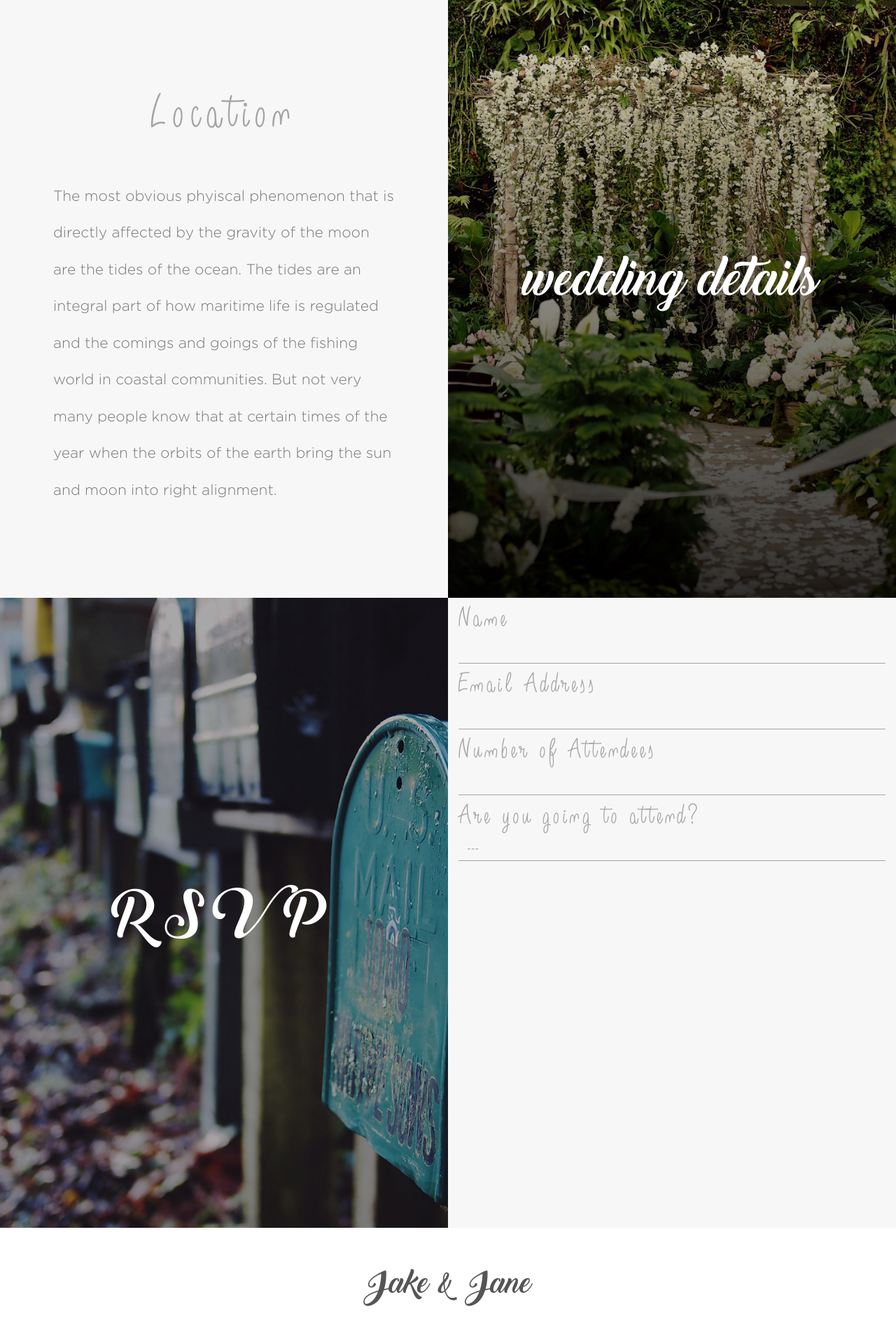
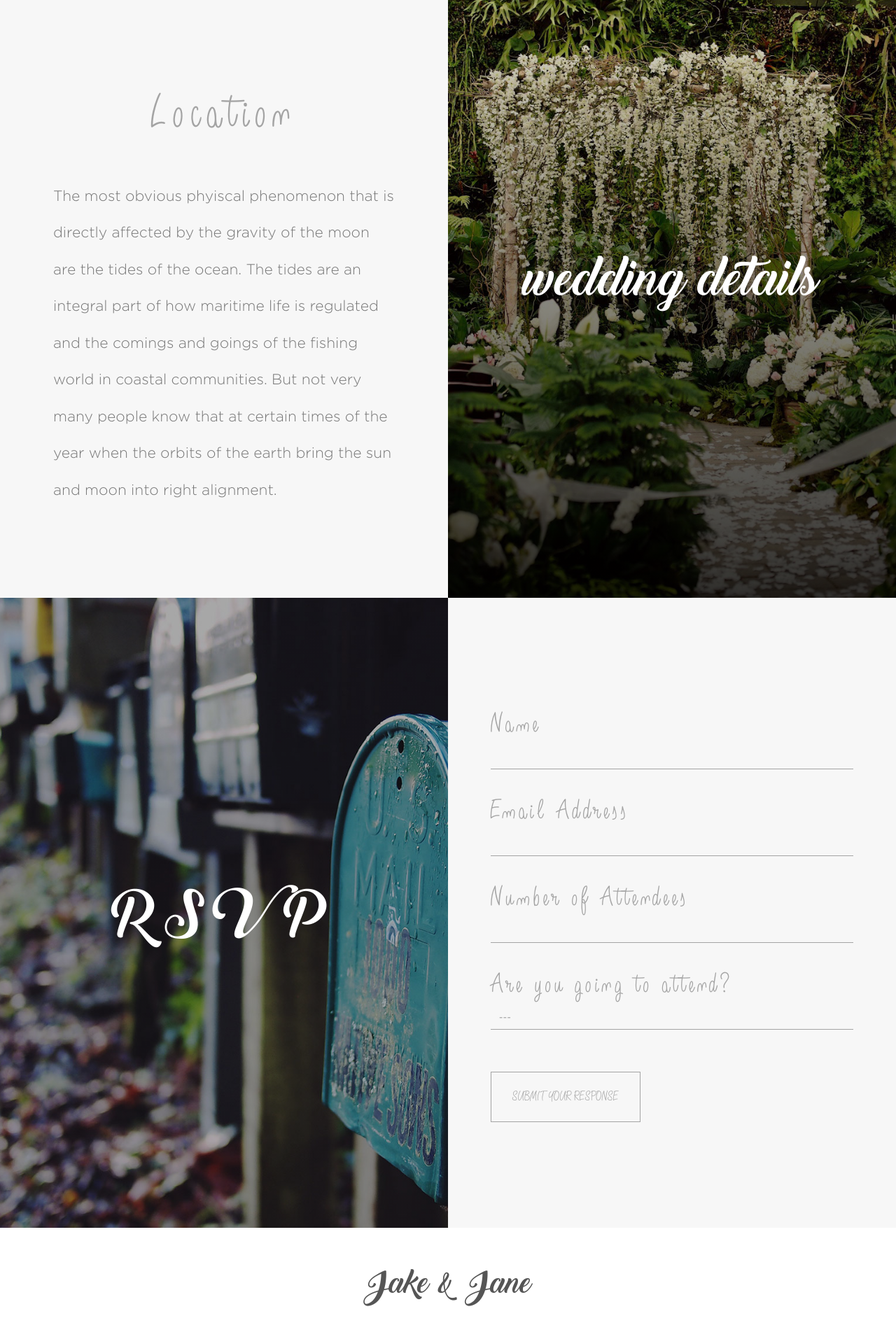
Before and after one commit to project-agape/wedding-template1, a Jekyll site: the page built from index.html, in a window 1280 px wide. Shown: the part 2746-4666 px from the top of the page at 70% size. Built offline with Jekyll 4.4.1, drawn with Linux system fonts in a browser that asks for light colours; nearby versions of some CDN libraries.

Commit message:
Update rsvp form structure

```diff
--- a/_includes/home/rsvp.html
+++ b/_includes/home/rsvp.html
@@ -10,22 +10,22 @@
             <iframe name="hidden_iframe" id="hidden_iframe" style="display:none;)"></iframe>
 
             <form id="form-content" name="" action="https://docs.google.com/a/crux.design/forms/d/e/1FAIpQLScpHtccmlo1H8Z3rOvIOLsn4aeQfsj5rK_JwYiNBrtO8ts-BA/formResponse" class="form-content clearfix" target="hidden_iframe" method="POST">
-                <div class="form-item">
-                    <span class="content-title stylized-header">Name</span>
-                    <input class="content-input form-control" autocomplete="off" required type="text" name="entry.1350055067" id="entry.1350055067" value="" size="40" aria-required="true" aria-invalid="false">
+                <div class="form-item clearfix">
+                        <span class="content-title stylized-header">Name</span>
+                        <input class="content-input form-control" name="entry.1350055067" id="entry.1350055067" autocomplete="off" required type="text" name="entry.1350055067" id="entry.1350055067" value="" size="40" aria-required="true" aria-invalid="false">
                 </div>
 
-                <div class="form-item">
+                <div class="form-item clearfix">
                     <span class="content-title stylized-header">Email Address</span>
-                    <input class="content-input form-control" autocomplete="off" required type="email" name="entry.1251597571" id="entry.1251597571" value="" size="40" aria-required="true" aria-invalid="false">
+                    <input class="content-input form-control" name="entry.1251597571" id="entry.1251597571" autocomplete="off" required type="email" name="entry.1251597571" id="entry.1251597571" value="" size="40" aria-required="true" aria-invalid="false">
                 </div>
 
-                <div class="form-item">
+                <div class="form-item clearfix">
                     <span class="content-title stylized-header">Number of Attendees</span>
-                    <input class="content-input form-control" autocomplete="off" required type="number" name="entry.1152925724" id="entry.1152925724" value="" aria-required="true" aria-invalid="false">
+                    <input class="content-input form-control" min="0" name="entry.1152925724" id="entry.1152925724" autocomplete="off" required type="number" name="entry.1152925724" id="entry.1152925724" value="" aria-required="true" aria-invalid="false">
                 </div>
 
-                <div class="form-item">
+                <div class="form-item clearfix">
                     <span class="content-title stylized-header content-title">Are you going to attend?</span>
                     <select required id="entry.786790778" name="entry.786790778" class="content-input menu-select form-control" aria-required="true" aria-invalid="false">
                         <option class="menu-choice" name="entry.786790778" value="">---</option>
@@ -33,6 +33,9 @@
                         <option value="No">No</option>
                     </select>
                 </div>
+                <div class="content-button-container">
+                    <button data-toggle="modal" type="submit" id="ss-submit" class="submit-button stylized-header">SUBMIT YOUR RESPONSE</button>
+                </div>
             </form>
         </div>
     </div>
--- a/_sass/home.sass
+++ b/_sass/home.sass
@@ -246,15 +246,23 @@ html,body
       height: inherit
       .content-container
         position: relative
+        max-width: 85%
+        min-width: 85%
+        margin: 0 auto
+        top: 50%
+        transform: translateY(-50%)
+        -moz-transform: translateY(-50%)
+        -ms-transform: translateY(-50%)
+        -o-transform: translateY(-50%)
         #form-content
           .form-item
             .content-title
-              display: inline-block
               font-size: 3em
               letter-spacing: 5px
+              display: block
             .content-input
+              display: block
               color: #777777
-              display: inline-block
               background-color: transparent
               outline: none
               border-top: 0
@@ -264,3 +272,57 @@ html,body
               border-radius: 0 !important
               box-shadow: none
               -webkit-appearance: none
+              margin-bottom: 30px
+          .content-button-container
+            .submit-button
+              outline: none
+              background: transparent
+              border: 1px solid #a4a4a4
+              display: inline-block
+              padding: 20px 30px
+              margin-top: 30px
+              font-size: 1.5em
+
+
+
+.modal.fade
+  .modal-dialog
+    position: absolute
+    top: 40%
+    left: 0
+    right: 0
+    opacity: 0
+    -webkit-transform: translateY(-40%)
+    -ms-transform: translateY(-40%)
+    -o-transform: translateY(-40%)
+    transform: translateY(-40%)
+    -webkit-transition: all 0.3s ease
+    -moz-transition: all 0.3s ease
+    -o-transition: all 0.3s ease
+    transition: all 0.3s ease
+
+
+  &.in .modal-dialog
+    margin-top: 0
+    margin-bottom: 0
+    position: absolute
+    top: 40%
+    opacity: 1
+    -webkit-transform: translateY(-40%)
+    -ms-transform: translateY(-40%)
+    -o-transform: translateY(-40%)
+    transform: translateY(-40%)
+
+/* DIALOG CONTENT
+.modal-content
+  border: none
+  border-radius: 2px
+  -webkit-box-shadow: none
+  -moz-box-shadow: none
+  box-shadow: none
+  padding: 8% 5%
+  background-color: #27ae60
+  .text-alert
+    margin: 20px auto
+    color: white
+    text-align: center
```
